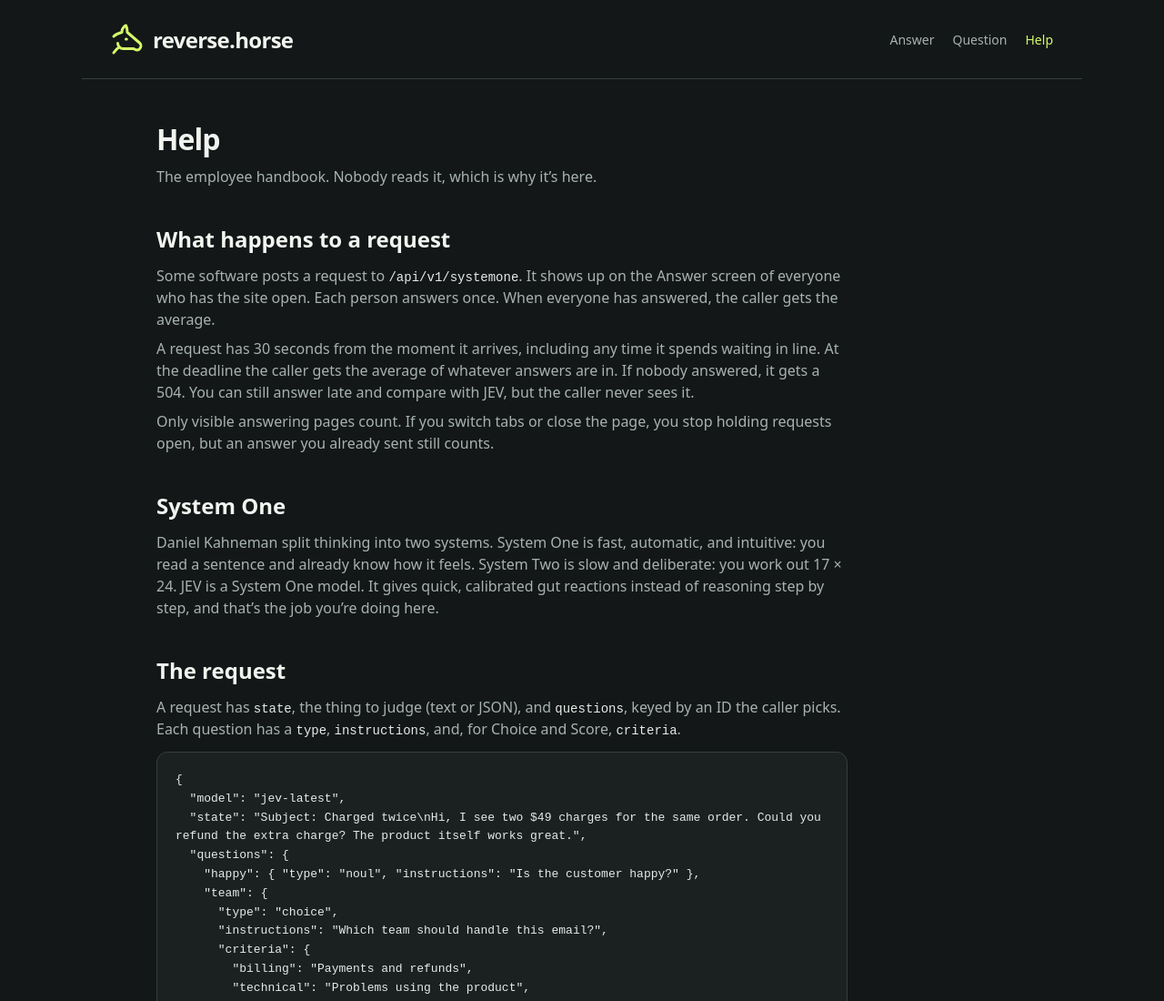
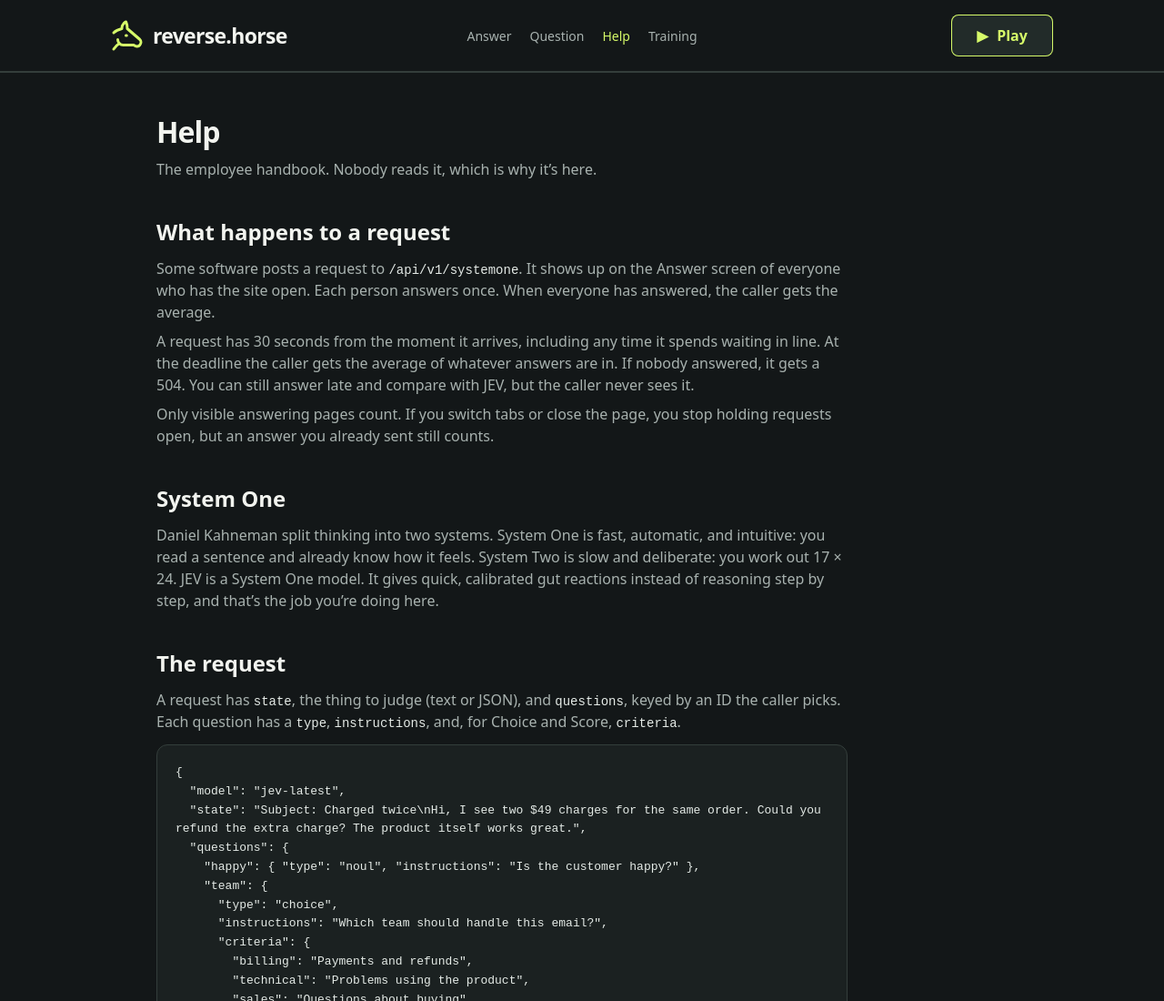
Before and after one commit to martinemde/reverse-horse, a website: page public/help.html in a window 1280 px wide. Shown: the top 1100 px of the page at 91% size. Drawn offline with Linux system fonts and the light colour scheme.

Commit message:
Share one centered header across pages; Play elsewhere returns to Answer

```diff
--- a/public/app.js
+++ b/public/app.js
@@ -359,7 +359,9 @@ const training = createTraining({
   onClose(error) { setPlaying(resumePractice); presence(); if (error) showError(error); },
 });
 $('#train').addEventListener('click', () => training.open());
-training.start();
+// Other pages link Training to /#training.
+if (location.hash === '#training') { history.replaceState(null, '', location.pathname + location.search); training.open(); }
+else training.start();
 $('#auth').addEventListener('click', async () => {
   $('#auth').disabled = true;
   try {
--- a/public/help.html
+++ b/public/help.html
@@ -26,7 +26,7 @@
   <link rel="stylesheet" href="/style.css">
 </head>
 <body>
-  <header><a class="brand" href="/"><img src="/horse.svg" alt="" width="36" height="36">reverse.horse</a><nav aria-label="Main"><a href="/">Answer</a><a href="/request">Question</a><a href="/help" aria-current="page">Help</a></nav></header>
+  <header class="player-header"><a class="brand" href="/"><img src="/horse.svg" alt="" width="36" height="36">reverse.horse</a><nav aria-label="Main"><a href="/">Answer</a><a href="/request">Question</a><a href="/help" aria-current="page">Help</a><a href="/#training">Training</a></nav><div class="player-controls"><a id="play" href="/" aria-label="Play practice"><span id="play-icon" aria-hidden="true">▶</span> <span id="play-label">Play</span></a></div></header>
   <main class="help">
     <div class="toolbar"><div><h1>Help</h1><p>The employee handbook. Nobody reads it, which is why it’s here.</p></div></div>
 
--- a/public/style.css
+++ b/public/style.css
@@ -21,12 +21,12 @@ nav{display:flex;gap:20px;font-size:14px}nav a{text-decoration:none;color:var(--
 .answered input:disabled{opacity:1;cursor:default}.answered .clock{color:var(--muted)}.answered .actions button{background:transparent;box-shadow:inset 0 0 0 1px var(--line);color:var(--muted);opacity:1}
 @media(max-width:600px){.range-values{gap:8px}.jev-value{font-size:12px}.range-row{gap:8px}}
 
-.player-header{position:sticky;top:0;z-index:10;background:#131718;max-width:none;padding:16px max(20px,calc((100% - 1036px)/2));box-shadow:0 1px 0 var(--line)}.player-controls{display:flex;align-items:center;gap:16px}.player-controls button{min-width:112px;padding:12px 18px}#play-icon{display:inline-block;width:1em;margin-right:6px}#play[aria-pressed=false]{background:#222b29;color:var(--accent);box-shadow:inset 0 0 0 1px var(--accent)}
-@media(max-width:700px){.player-header{gap:12px}.player-header .brand span{display:none}.player-header nav{order:3;width:100%;justify-content:center}.player-controls{gap:10px}.player-controls #connection{font-size:12px}.player-controls button{min-width:96px}}
+.player-header{display:grid;grid-template-columns:1fr auto 1fr;position:sticky;top:0;z-index:10;background:#131718;max-width:none;padding:16px max(20px,calc((100% - 1036px)/2));box-shadow:0 1px 0 var(--line)}.player-header .brand{justify-self:start}.player-controls{display:flex;align-items:center;gap:16px;justify-self:end}.player-controls :is(button,a){min-width:112px;padding:12px 18px}a#play{display:inline-flex;align-items:center;justify-content:center;border-radius:8px;font:600 16px ui-sans-serif,system-ui;text-decoration:none}#play-icon{display:inline-block;width:1em;margin-right:6px}#play[aria-pressed=false],a#play{background:#222b29;color:var(--accent);box-shadow:inset 0 0 0 1px var(--accent)}
+@media(max-width:700px){.player-header{gap:12px}.player-header .brand span{display:none}.player-header{grid-template-columns:1fr auto}.player-header nav{order:3;grid-column:1/-1;justify-content:center}.player-controls{gap:10px}.player-controls #connection{font-size:12px}.player-controls :is(button,a){min-width:96px}}
 
 #requests{min-height:100vh}
 
-.brand{display:inline-flex;align-items:center;gap:10px;white-space:nowrap;letter-spacing:-.7px}.brand img{flex-shrink:0}.player-header .brand{font-size:23px}@media(max-width:600px){.player-header .brand{font-size:20px;gap:6px}.brand img{width:30px;height:30px}.player-controls{gap:8px}.player-controls button{min-width:86px;padding:12px}.player-header{padding:14px 16px}}
+.brand{display:inline-flex;align-items:center;gap:10px;white-space:nowrap;letter-spacing:-.7px}.brand img{flex-shrink:0}.player-header .brand{font-size:23px}@media(max-width:600px){.player-header .brand{font-size:20px;gap:6px}.brand img{width:30px;height:30px}.player-controls{gap:8px}.player-controls :is(button,a){min-width:96px;padding:12px}.player-header{padding:14px 16px}}
 
 .request.live-request{border-color:var(--accent)}
 
```
Also changed, not shown: public/request.html (+1 -1 lines).
